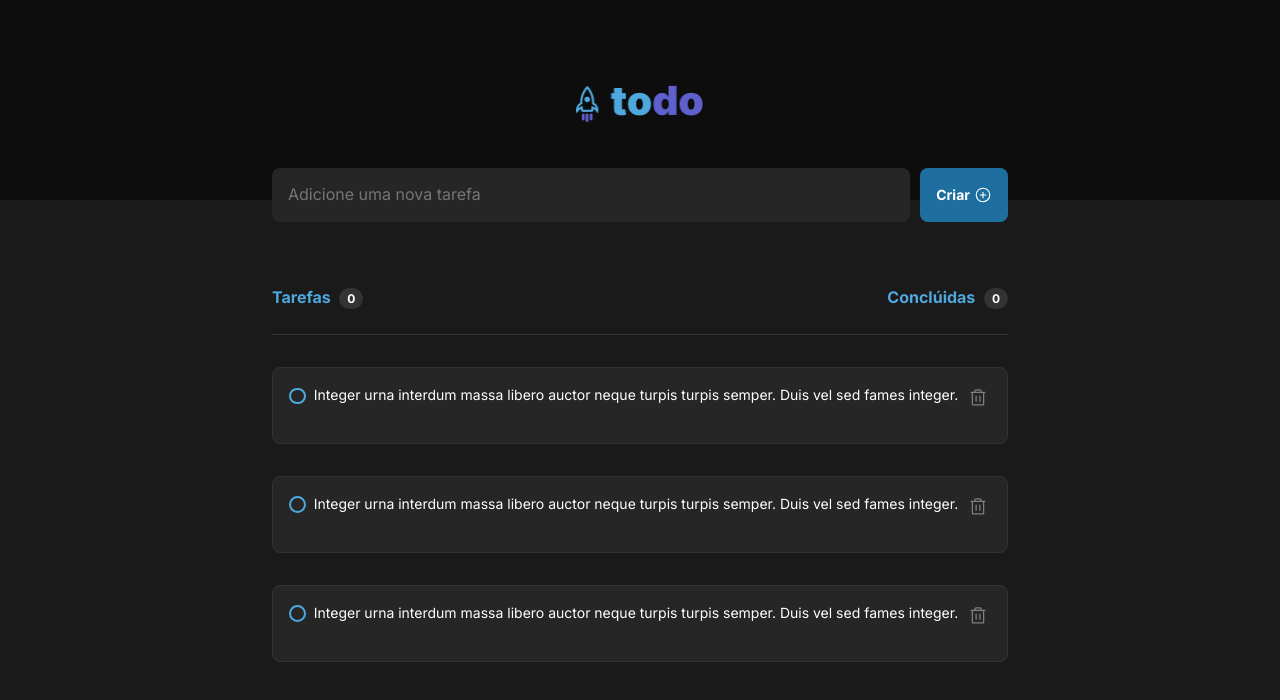
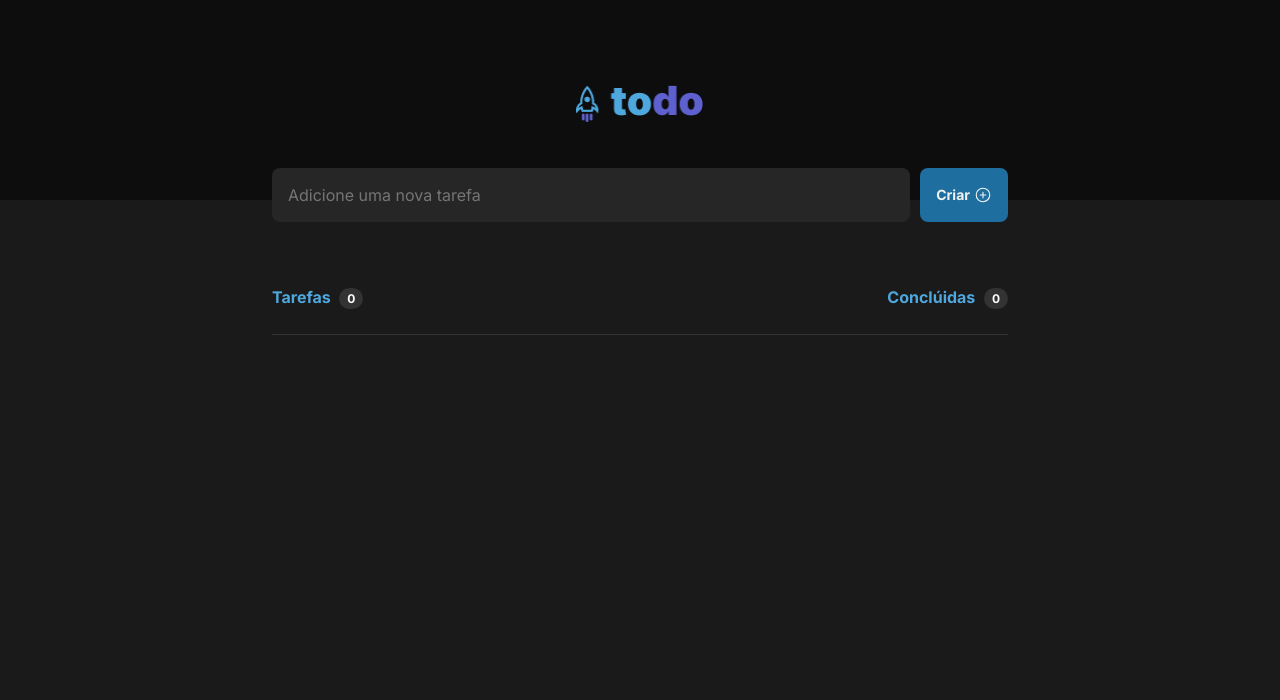
Before and after one commit to raphaelaugustb/ToDo-List-Ignite, a React (Vite) app: page / in a window 1280 px wide. Shown: the top 700 px of the page. Built offline with nearby package versions, Linux system fonts and the light colour scheme.

Commit message:
feat: function  create tasks

```diff
--- a/src/App.module.css
+++ b/src/App.module.css
@@ -20,3 +20,49 @@
   font-size: 0.75rem;
   margin-left: 0.3rem;
 }
+
+.createAreaContainer {
+  width: 46rem;
+  margin: -2rem auto 0 auto;
+}
+
+.createAreaContainer textarea {
+  resize: none;
+  width: 39.875rem;
+  height: 3.375rem;
+  background-color: var(--gray-500);
+  border: none;
+  border-radius: 8px;
+  color: var(--gray-300);
+  padding-top: 1rem;
+  font-size: 1rem;
+  padding-left: 1rem;
+  outline: none;
+}
+
+.createAreaContainer textarea:focus {
+  color: var(--gray-100);
+  border: 1.5px solid var(--purple-dark);
+}
+.createAreaContainer form {
+  display: flex;
+  justify-content: space-between;
+}
+.createAreaContainer button {
+  background-color: var(--blue-dark);
+  color: var(--gray-100);
+  border: 0;
+  border-radius: 8px;
+  padding: 1rem;
+  font-weight: bold;
+  font-size: 0.875rem;
+  transition: 1s;
+}
+.createAreaContainer button:hover {
+  background-color: var(--blue);
+}
+
+.createAreaContainer button svg {
+  margin-left: 4px;
+  margin-bottom: -4px;
+}
--- a/src/App.tsx
+++ b/src/App.tsx
@@ -1,13 +1,44 @@
 import "./global.css"
 import styles from "./App.module.css"
 import { Header } from "./components/Header/Header"
-import { CreateArea } from "./components/CreateArea/CreateArea"
-import { Task } from "./components/Task/Task"
+import { ITask, Task } from "./components/Task/Task"
+import { PlusCircle, SortDescending } from "@phosphor-icons/react"
+import { ChangeEvent, FormEvent, useState } from "react"
+
 function App() {
+  const [tasks, setTasks] = useState<ITask[]>([])
+  const [description, setDescription] = useState("")
+  function handleGetTaskDescription(event: FormEvent) {
+    event.preventDefault()
+    const newTask: ITask = {
+      id: Math.random(),
+      description: description,
+      isChecked: false,
+    }
+    setTasks((state) => [...state, newTask])
+  }
+
+  function handleGetDescriptionChange(event: ChangeEvent<HTMLTextAreaElement>) {
+    setDescription(event.target.value)
+  }
   return (
     <div>
       <Header></Header>
-      <CreateArea></CreateArea>
+      <div className={styles.createAreaContainer}>
+        <form onSubmit={handleGetTaskDescription}>
+          <textarea
+            name="description"
+            id="description"
+            value={description}
+            placeholder="Adicione uma nova tarefa"
+            onChange={handleGetDescriptionChange}
+          ></textarea>
+          <button type="submit">
+            Criar
+            <PlusCircle size={18} />
+          </button>
+        </form>
+      </div>
       <div className={styles.taskContainer}>
         <header>
           <strong>
@@ -19,9 +50,9 @@ function App() {
           </strong>
         </header>
         <div>
-          <Task taskDescription="Integer urna interdum massa libero auctor neque turpis turpis semper. Duis vel sed fames integer." />
-          <Task taskDescription="Integer urna interdum massa libero auctor neque turpis turpis semper. Duis vel sed fames integer." />
-          <Task taskDescription="Integer urna interdum massa libero auctor neque turpis turpis semper. Duis vel sed fames integer." />
+          {tasks.map((tasks) => (
+            <Task key={tasks.id} taskDescription={tasks.description}></Task>
+          ))}
         </div>
       </div>
     </div>
--- a/src/components/CreateArea/CreateArea.module.css
+++ /dev/null
@@ -1,36 +0,0 @@
-.createAreaContainer {
-  width: 46rem;
-  margin: -2rem auto 0 auto;
-}
-
-.createAreaContainer textarea {
-  resize: none;
-  width: 39.875rem;
-  height: 3.375rem;
-  background-color: var(--gray-500);
-  border: none;
-  border-radius: 8px;
-  color: var(--gray-300);
-  padding-top: 15px;
-  font-size: 16px;
-  padding-left: 16px;
-  outline: none;
-}
-.createAreaContainer form {
-  display: flex;
-  justify-content: space-between;
-}
-.createAreaContainer button {
-  background-color: var(--blue-dark);
-  color: var(--white);
-  border: 0;
-  border-radius: 8px;
-  padding: 1rem;
-  font-weight: bold;
-  font-size: 0.875rem;
-}
-
-.createAreaContainer button svg {
-  margin-left: 4px;
-  margin-bottom: -4px;
-}
--- a/src/components/CreateArea/CreateArea.tsx
+++ /dev/null
@@ -1,21 +0,0 @@
-import styles from "./CreateArea.module.css"
-import { PlusCircle } from "@phosphor-icons/react"
-import { FormEvent } from "react"
-function handleCreateNewTask(event: FormEvent) {}
-export function CreateArea() {
-  return (
-    <div className={styles.createAreaContainer}>
-      <form onSubmit={handleCreateNewTask} action="">
-        <textarea
-          name=""
-          id=""
-          placeholder="Adicione uma nova tarefa"
-        ></textarea>
-        <button type="submit">
-          Criar
-          <PlusCircle size={18} />
-        </button>
-      </form>
-    </div>
-  )
-}
--- a/src/components/Task/Task.module.css
+++ b/src/components/Task/Task.module.css
@@ -1,3 +1,19 @@
+.checkButton {
+  border: 2px solid var(--blue);
+  border-radius: 999px;
+  width: 1rem;
+  height: 1rem;
+  margin-right: 0.5rem;
+  margin-top: 0.2rem;
+  padding: 0.4rem;
+  transition: 1s;
+  background-color: transparent;
+}
+
+.checkButton:hover {
+  background-color: rgba(30, 111, 159, 0.2);
+}
+
 .taskContainer {
   background-color: var(--gray-500);
   margin: 2rem auto;
@@ -9,30 +25,23 @@
   padding: 1rem;
   border: 1px solid var(--gray-400);
 }
-.taskContainer button {
+.removeButton {
   background-color: transparent;
   border: none;
   color: var(--gray-300);
   margin-bottom: 0.6rem;
   transition: 0.2s;
-  padding-right: 0.2rem;
+  padding: 0.1rem 0.3rem;
 }
-
-.taskContainer button:hover {
-  color: red;
+.removeButton svg {
+  margin-top: 0.4rem;
+}
+.removeButton:hover {
+  color: var(--danger);
+  border-radius: 4px;
+  background-color: var(--gray-400);
 }
 .descriptionContainer {
   display: flex;
   font-size: 0.875rem;
 }
-
-.descriptionContainer button {
-  border: 2px solid var(--blue);
-  border-radius: 999px;
-  width: 1rem;
-  height: 1rem;
-  background-color: transparent;
-  margin-right: 0.5rem;
-  margin-top: 0.2rem;
-  padding: 0.4rem;
-}
--- a/src/components/Task/Task.tsx
+++ b/src/components/Task/Task.tsx
@@ -1,18 +1,21 @@
 import styles from "./Task.module.css"
 import { Trash, Check } from "@phosphor-icons/react"
-import { FocusEvent } from "react"
 interface taskProps {
   taskDescription: string
 }
-
+export interface ITask {
+  id: number
+  description: string
+  isChecked: boolean
+}
 export function Task({ taskDescription }: taskProps) {
   return (
     <div className={styles.taskContainer}>
       <div className={styles.descriptionContainer}>
-        <button></button>
+        <button className={styles.checkButton}></button>
         <p>{taskDescription}</p>
       </div>
-      <button>
+      <button className={styles.removeButton}>
         <Trash size={20} />
       </button>
     </div>
--- a/src/main.tsx
+++ b/src/main.tsx
@@ -1,6 +1,6 @@
 import { StrictMode } from "react"
 import { createRoot } from "react-dom/client"
-import App from "./App.tsx"
+import App from "./App.js"
 
 createRoot(document.getElementById("root")!).render(
   <StrictMode>
```
